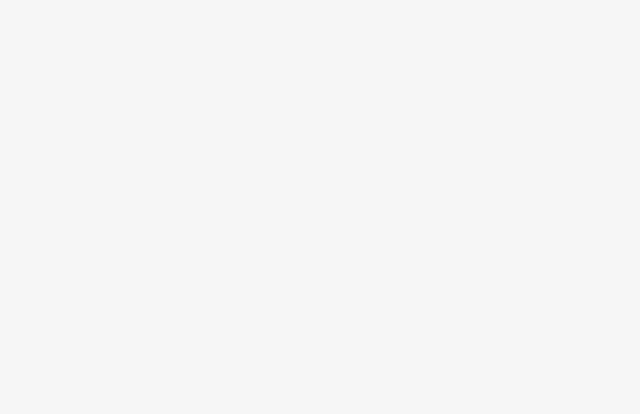
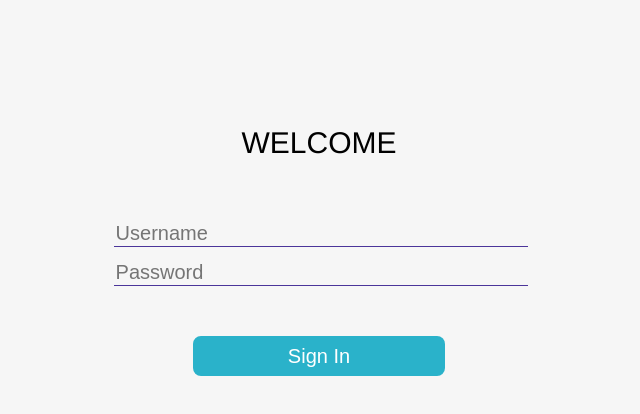
Before and after one commit to ivancheprasov/Authorization, a React (Create React App) app: page /welcome in a window 1280 px wide. Shown: the top 414 px of the page, without its empty margins (321-961 px from the left). Built offline with nearby package versions, Linux system fonts and the light colour scheme.

Commit message:
Changed url.

```diff
--- a/src/components/App.js
+++ b/src/components/App.js
@@ -8,7 +8,7 @@ function App(props) {
     const authorized = props.user.authorized;
     return (
         <BrowserRouter>
-            <Route exact path={"/authorize"} component={AuthorizationForm}/>
+            <Route exact path={"/welcome"} component={AuthorizationForm}/>
             <Route exact path={"/main"} component={MainForm}/>
             {authorized && <Redirect to={"/main"}/>}
             {(!authorized && <Redirect to={"/welcome"}/>)}
```
